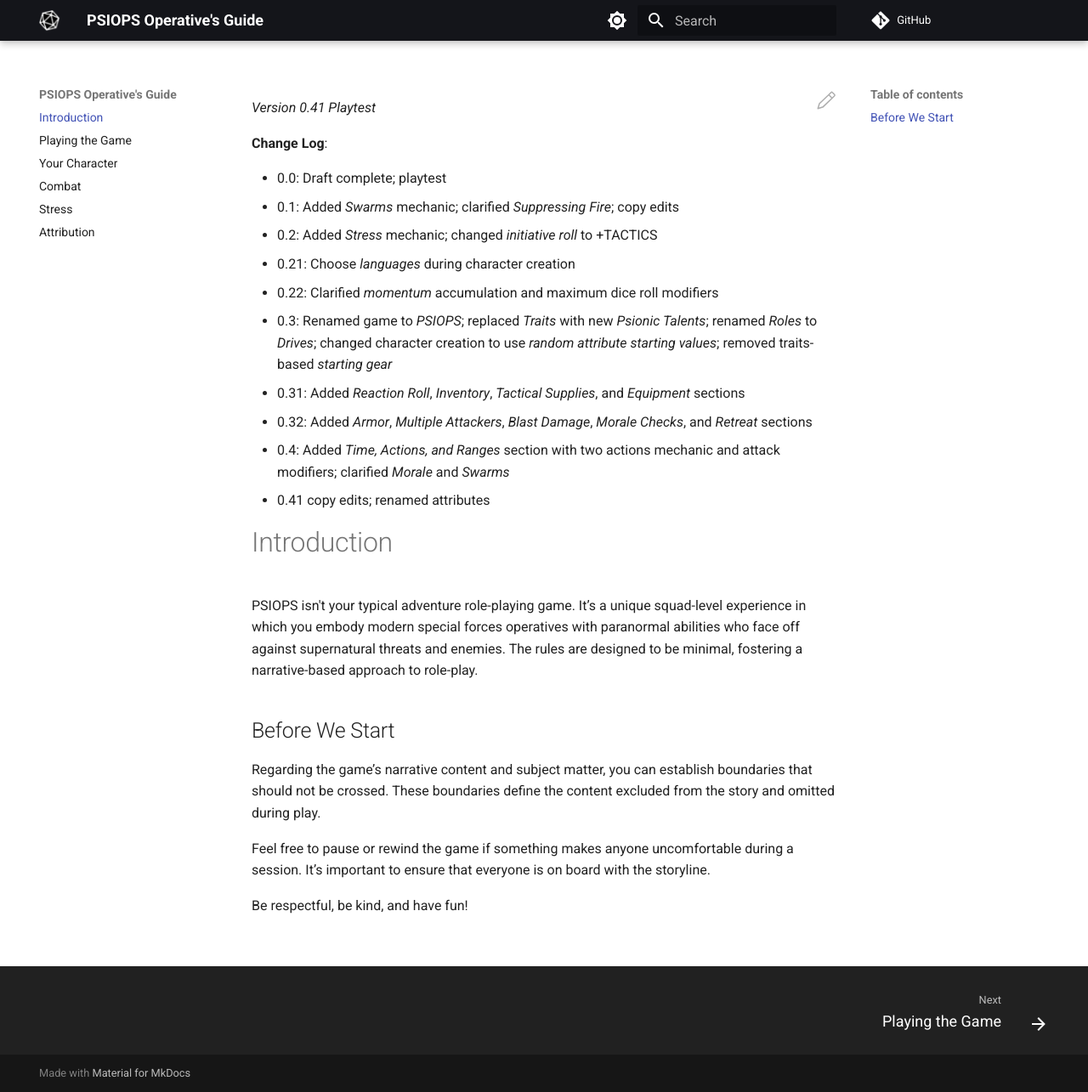
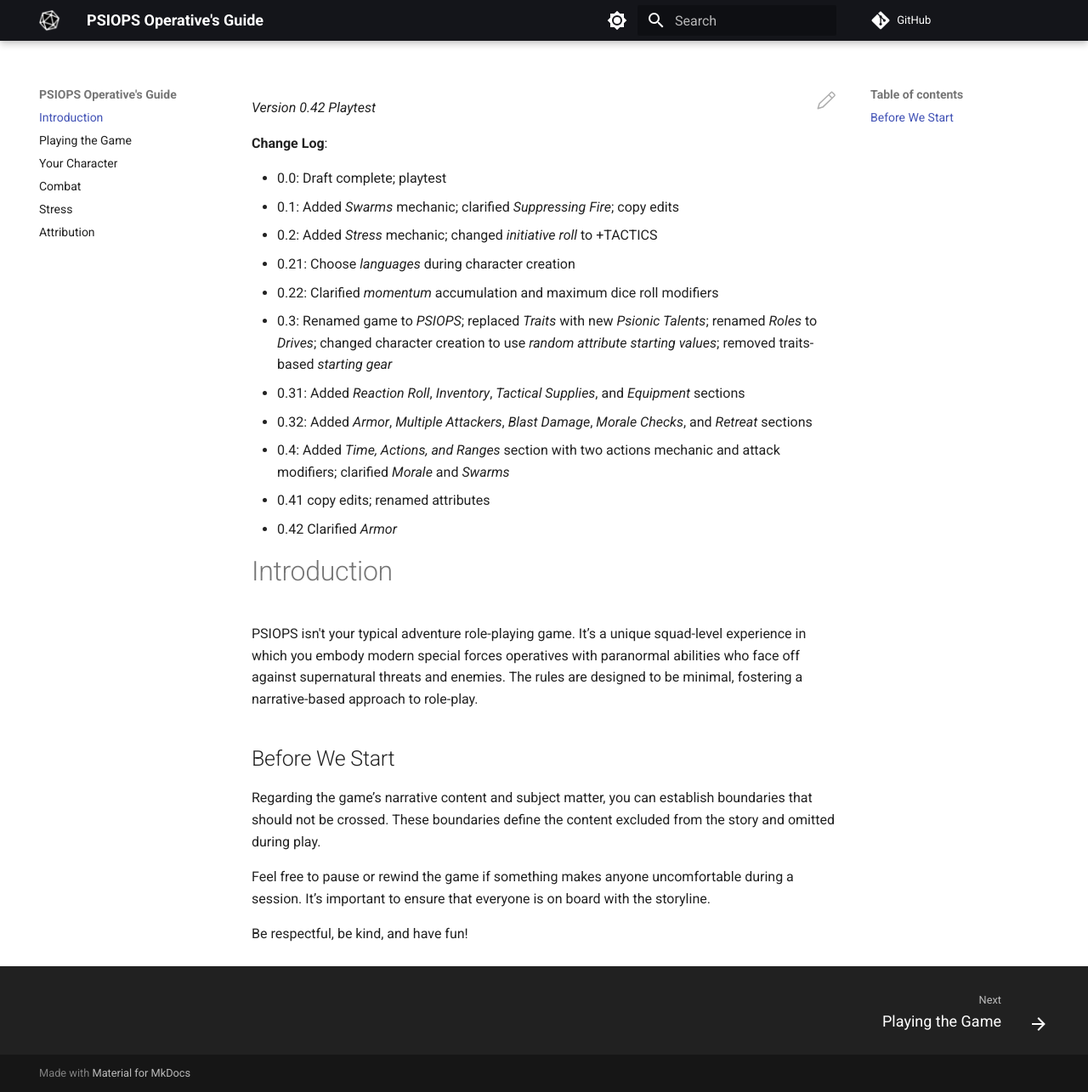
Before and after one commit to joemoose/psiops, an MkDocs documentation site: the page built from docs/index.md, in a window 1280 px wide and 1285 px high. Shown: the whole window at 85% size. Built offline with MkDocs 1.6.1 and Material for MkDocs 9.7.7, drawn with Linux system fonts in a browser that asks for light colours; comment, search, counter and statistics services are not loaded.

Commit message:
Update index.md

```diff
--- a/docs/index.md
+++ b/docs/index.md
@@ -1,4 +1,4 @@
-*Version 0.41 Playtest*
+*Version 0.42 Playtest*
 
 **Change Log**:
 
@@ -12,6 +12,7 @@
 - 0.32: Added *Armor*, *Multiple Attackers*, *Blast Damage*, *Morale Checks*, and *Retreat* sections
 - 0.4: Added *Time, Actions, and Ranges* section with two actions mechanic and attack modifiers; clarified *Morale* and *Swarms*
 - 0.41 copy edits; renamed attributes
+- 0.42 Clarified *Armor*
 
 # Introduction
 
```
